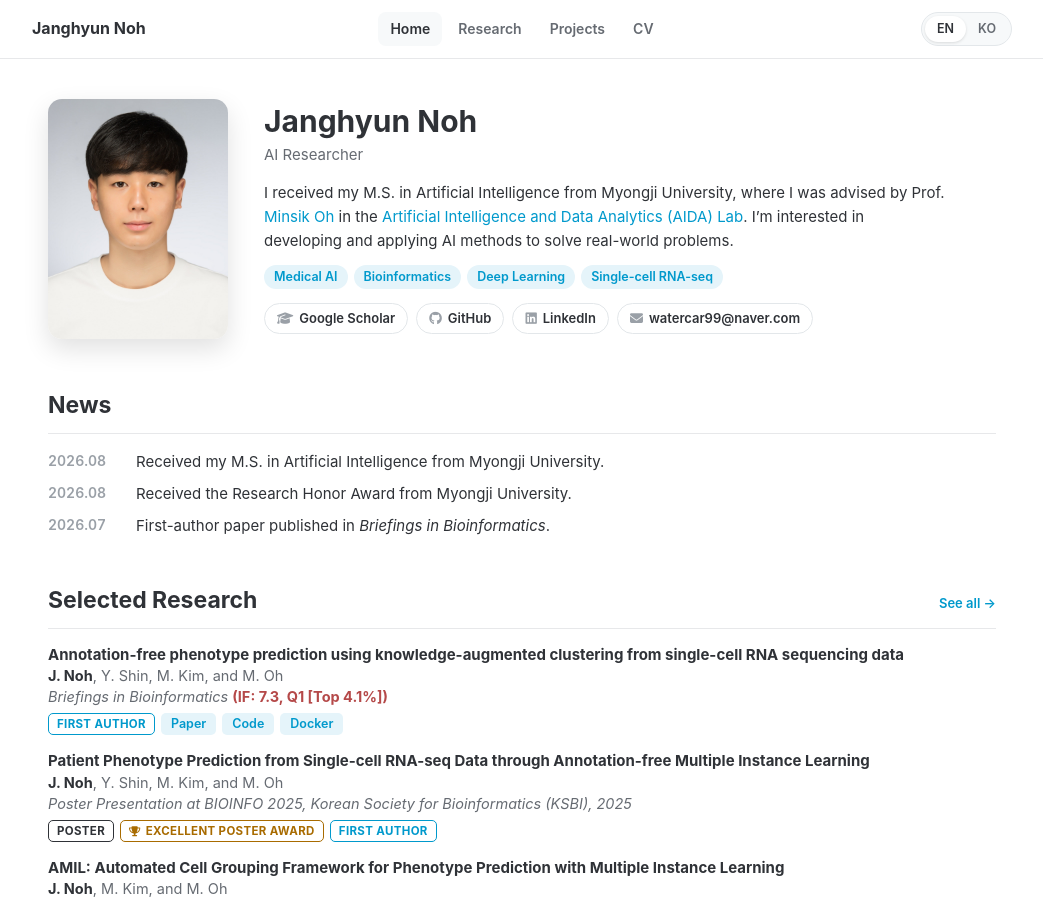
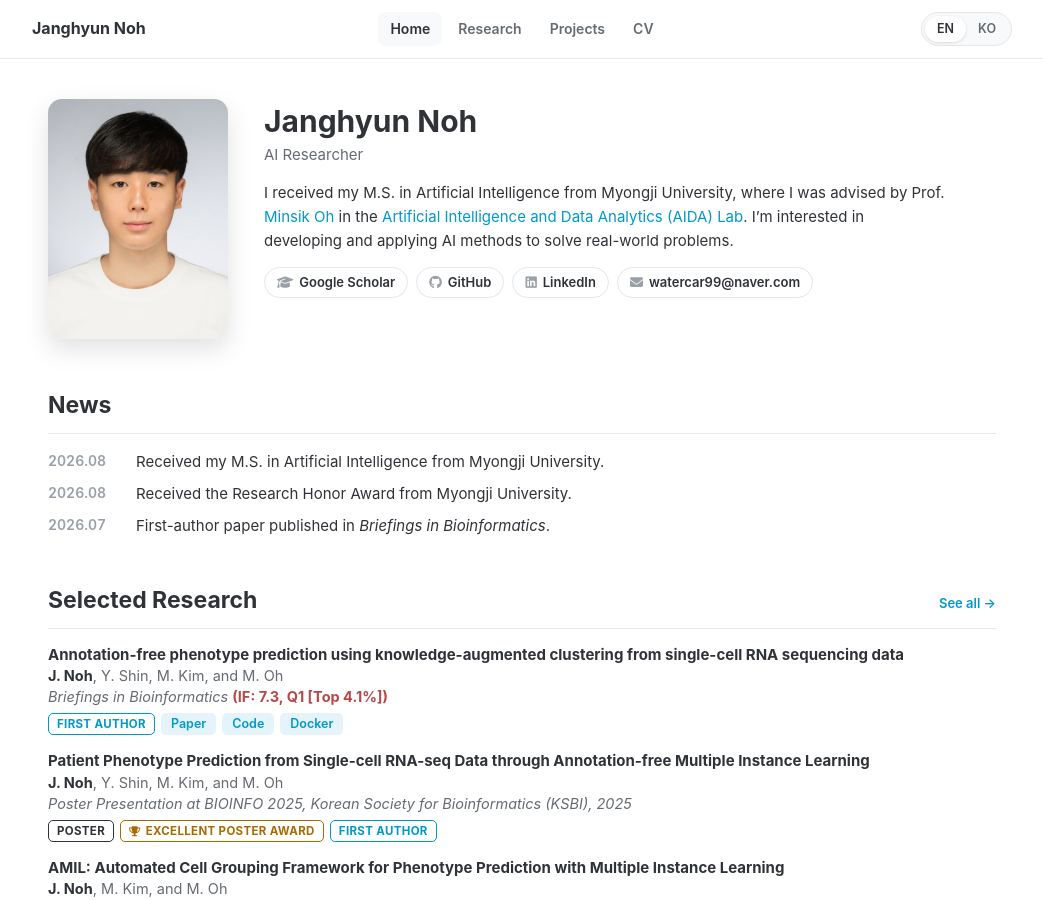
Before and after one commit to janghyunnoh/janghyunnoh.github.io, a Jekyll site: the page built from index.md, in a window 1280 px wide and 900 px high. Shown: the whole window, without its empty margins (118-1161 px from the left). Built offline with Jekyll 4.4.1, drawn with Linux system fonts in a browser that asks for light colours.

Commit message:
Remove research-interest chips from the home page
Co-Authored-By: Claude Opus 5.5 <noreply@anthropic.com>
Claude-Session: https://claude.ai/code/session_01KSQJoZP1auZdYkoBxWPSet

```diff
--- a/_data/profile.yml
+++ b/_data/profile.yml
@@ -32,10 +32,3 @@ about_ko: >-
   명지대학교 인공지능학과에서 <a href="https://minsik-bioinfo.github.io/online-cv/">오민식 교수님</a>의 지도 아래
   <a href="https://ailab-mju.github.io/">인공지능 및 데이터 분석(AIDA) 연구실</a>에서 석사 학위를 받았습니다.
   AI 방법론을 개발하고 이를 실제 문제 해결에 적용하는 데 관심이 있습니다.
-
-# Research keywords shown as chips under About.
-interests:
-  - Medical AI
-  - Bioinformatics
-  - Deep Learning
-  - Single-cell RNA-seq
```
